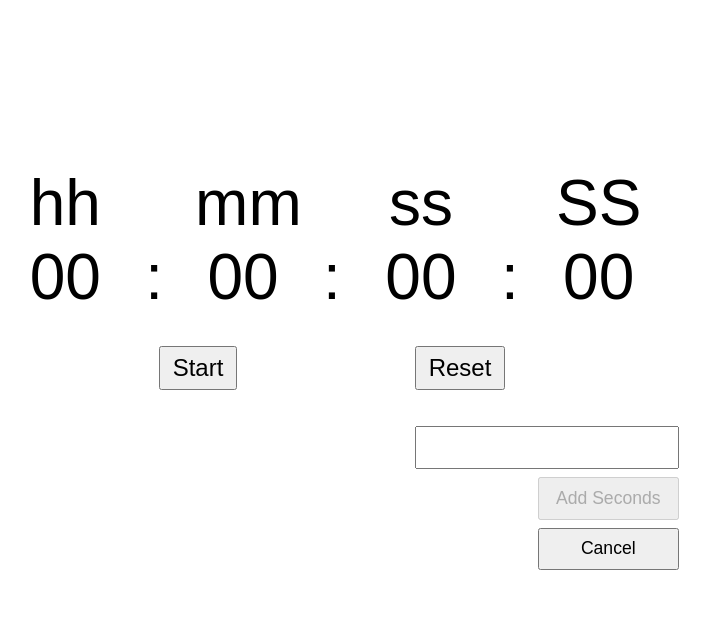
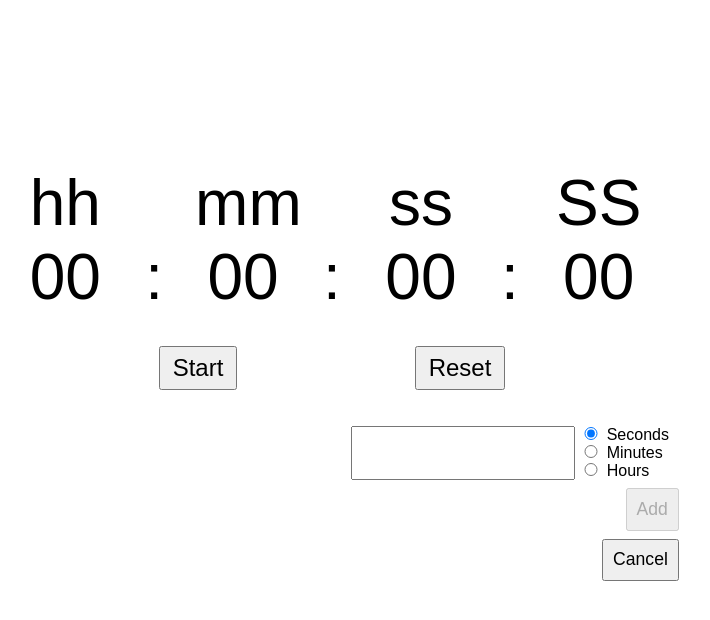
Before and after one commit to ruchira088/task-timer-front-end, a Next.js app: page / in a window 1280 px wide. Both pictures are taken after a click on the button "Add Time". Shown: the top 620 px of the page, without its empty margins (308-1018 px from the left). Built offline with nearby package versions, Linux system fonts and the light colour scheme.

Commit message:
Refactor Timer component to support dynamic time units and improve add time functionality

```diff
--- a/src/components/timer/Timer.module.scss
+++ b/src/components/timer/Timer.module.scss
@@ -14,12 +14,6 @@
       .timerButton {
         padding: 0.25em 0.5em;
         position: absolute;
-        cursor: pointer;
-        transition: transform 0.2s;
-
-        &:hover {
-          transform: scale(1.1);
-        }
       }
 
       .resetButton {
@@ -45,7 +39,6 @@
 
   button, input {
     margin: 0 0 0 auto;
-    min-width: 8em;
   }
 
   button {
@@ -58,8 +51,35 @@
     gap: 0.5em;
   }
 
+  .addTimeAmount {
+    display: flex;
+  }
+
   .hideAddSecondsInput {
     display: none;
+  }
+}
+
+.addTimeButton, .timerButton, .addTimeInputButton {
+  cursor: pointer;
+  transition: transform 0.2s;
+
+  &:hover {
+    transform: scale(1.1);
+  }
+}
+
+.timeUnitSelector {
+  display: flex;
+  flex-direction: column;
+
+  .timeUnit {
+    justify-content: end;
+    width: 6.5em;
+
+    input {
+      width: 1em;
+    }
   }
 }
 
--- a/src/components/timer/Timer.tsx
+++ b/src/components/timer/Timer.tsx
@@ -4,11 +4,24 @@ import React, {FC, useEffect, useState} from "react"
 import styles from "./Timer.module.scss"
 import classNames from "classnames"
 
+enum TimeUnit {
+  Seconds = "Seconds",
+  Minutes = "Minutes",
+  Hours = "Hours"
+}
+
+const TimeUnitInMs: Record<TimeUnit, number> = {
+  [TimeUnit.Seconds]: 1000,
+  [TimeUnit.Minutes]: 60 * 1000,
+  [TimeUnit.Hours]: 60 * 60 * 1000
+}
+
 const Timer = () => {
   const [startTime, setStartTime] = useState<number | undefined>(undefined)
   const [milliseconds, setMilliseconds] = useState<number>(0)
   const [addonMilliseconds, setAddonMilliseconds] = useState<number>(0)
-  const [showAddSeconds, setShowAddSeconds] = useState<boolean>(false)
+  const [timeUnit, setTimeUnit] = useState<TimeUnit>(TimeUnit.Seconds)
+  const [showAddTime, setShowAddTime] = useState<boolean>(false)
   const [inputValue, setInputValue] = useState<string>("")
 
   useEffect(() => {
@@ -33,11 +46,11 @@ const Timer = () => {
     const time: number = parseInt(inputValue)
 
     if (!isNaN(time)) {
-      setAddonMilliseconds(addonMilliseconds => addonMilliseconds + time * 1000)
+      setAddonMilliseconds(addonMilliseconds => addonMilliseconds + (time * TimeUnitInMs[timeUnit]))
     }
 
     setInputValue("")
-    setShowAddSeconds(false)
+    setShowAddTime(false)
   }
 
   const reset = () => {
@@ -55,12 +68,15 @@ const Timer = () => {
     }
   }
 
-  const cancelAddSeconds = () => {
-    setShowAddSeconds(false)
+  const hideAddTime = () => {
+    setShowAddTime(false)
     setInputValue("")
   }
 
   const label = startTime !== undefined ? "Pause" : milliseconds === 0 ? "Start" : "Resume"
+
+  const numValue = parseInt(inputValue)
+  const isValid = !isNaN(numValue) && milliseconds + (numValue * TimeUnitInMs[timeUnit]) > 0
 
   return (
     <div className={styles.timer}>
@@ -73,16 +89,22 @@ const Timer = () => {
       </div>
       <div className={styles.addTime}>
         <button
-          onClick={() => setShowAddSeconds(true)}
-          className={classNames({[styles.hideAddSecondsInput]: showAddSeconds})}>
+          onClick={() => setShowAddTime(true)}
+          className={classNames({[styles.hideAddSecondsInput]: showAddTime}, styles.addTimeButton)}>
           Add Time
         </button>
-        <div className={classNames(styles.addTimeInput, {[styles.hideAddSecondsInput]: !showAddSeconds})}>
-          <input value={inputValue} onChange={(changeEvent) => setInputValue(changeEvent.target.value)}/>
-          <button onClick={addTime} disabled={isNaN(parseInt(inputValue))}>
-            Add Seconds
+        <div className={classNames(styles.addTimeInput, {[styles.hideAddSecondsInput]: !showAddTime})}>
+          <div className={styles.addTimeAmount}>
+            <input value={inputValue} onChange={(changeEvent) => setInputValue(changeEvent.target.value)}/>
+            <TimeUnitSelector timeUnit={timeUnit} setTimeUnit={setTimeUnit}/>
+          </div>
+          <button
+            className={classNames({[styles.addTimeInputButton]: isValid})}
+            onClick={addTime}
+            disabled={!isValid}>
+            Add
           </button>
-          <button onClick={cancelAddSeconds}>
+          <button className={styles.addTimeInputButton} onClick={hideAddTime}>
             Cancel
           </button>
         </div>
@@ -91,8 +113,30 @@ const Timer = () => {
   )
 }
 
-const MILLISECONDS_IN_MINUTE = 60 * 1000
-const MILLISECONDS_IN_HOUR = 60 * MILLISECONDS_IN_MINUTE
+export type TimeUnitSelectorProps = {
+  readonly timeUnit: TimeUnit
+  readonly setTimeUnit: (timeUnit: TimeUnit) => void
+}
+
+const TimeUnitSelector: FC<TimeUnitSelectorProps> = ({timeUnit, setTimeUnit}) => (
+  <div className={styles.timeUnitSelector}>
+    {
+      Object.values(TimeUnit)
+        .map(unit =>
+          <label className={styles.timeUnit} key={unit}>
+            <input
+              className={styles.timeUnitInput}
+              type="radio"
+              name="unit"
+              value={unit}
+              onChange={() => setTimeUnit(unit)}
+              checked={timeUnit === unit}/>
+            {unit}
+          </label>
+        )
+    }
+  </div>
+)
 
 const formatInteger = (integerValue: number, minDigits: number = 2): string => {
   const isInteger = Math.round(integerValue) - integerValue === 0
@@ -126,10 +170,10 @@ type TimerDisplayProps = {
 
 const TimerDisplay: React.FC<TimerDisplayProps> =
   props => {
-    const hours = Math.floor(props.milliseconds / MILLISECONDS_IN_HOUR)
-    const minutes = Math.floor(props.milliseconds % MILLISECONDS_IN_HOUR / MILLISECONDS_IN_MINUTE)
-    const seconds = Math.floor(props.milliseconds % MILLISECONDS_IN_MINUTE / 1000)
-    const milliseconds = props.milliseconds % 1000
+    const hours = Math.floor(props.milliseconds / TimeUnitInMs[TimeUnit.Hours])
+    const minutes = Math.floor((props.milliseconds % TimeUnitInMs[TimeUnit.Hours]) / TimeUnitInMs[TimeUnit.Minutes])
+    const seconds = Math.floor((props.milliseconds % TimeUnitInMs[TimeUnit.Minutes]) / TimeUnitInMs[TimeUnit.Seconds])
+    const milliseconds = props.milliseconds % TimeUnitInMs[TimeUnit.Seconds]
 
     const title = (hours > 0 ? [hours] : []).concat([minutes, seconds])
       .map(value => formatInteger(value, 2)).join(":")
```
